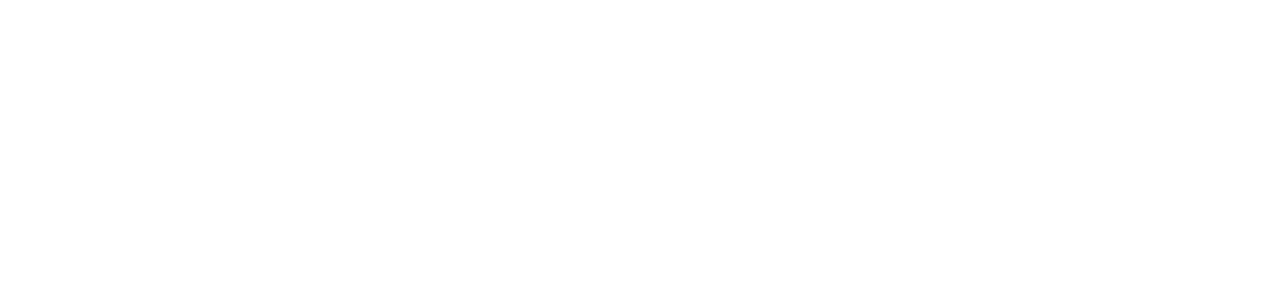
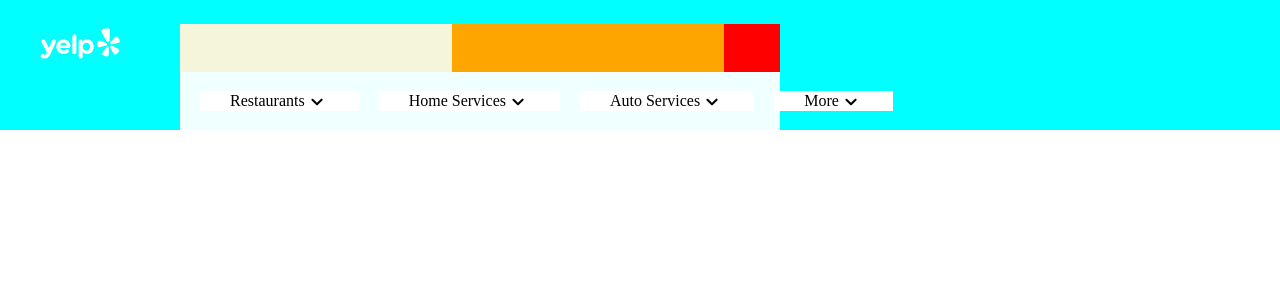
Before and after one commit to DomenJ2003/project1, a React (Vite) app: page / in a window 1280 px wide. Shown: the top 300 px of the page. Built offline with nearby package versions, Linux system fonts and the light colour scheme.

Commit message:
navbar brez btn

```diff
--- /dev/null
+++ b/src/Components/Sections/Navbar.jsx
@@ -0,0 +1,78 @@
+import { useState } from 'react'
+import './navbar.css'
+
+
+function App() {
+
+  return (
+    <div className="navbar">
+        <div className="logo">
+            <img src="./logo.svg" alt="" />
+        </div>
+        <div className="findbarlinks">
+            <div className="findbar">
+
+                    <div className="search">
+
+                    </div>
+                    <div className="city">
+
+                    </div>
+                    <div className="find">
+
+                    </div>
+
+            </div>
+            <div className="links">
+                <div className="link">
+                    <span>
+                        Restaurants
+                    </span>
+                    <span>
+                        <svg width={24} height={24} className="arrow">
+                            <path d="M12 15.25a1 1 0 01-.7-.29l-4.58-4.5A1.011 1.011 0 018.12 9L12 12.85 15.88 9a1 1 0 111.4 1.42L12.7 15a1 1 0 01-.7.25z"></path>
+                        </svg>
+                    </span>
+                </div>
+                <div className="link">
+                <span>
+                Home Services
+
+                    </span>
+                    <span>
+                        <svg width={24} height={24} className="arrow">
+                            <path d="M12 15.25a1 1 0 01-.7-.29l-4.58-4.5A1.011 1.011 0 018.12 9L12 12.85 15.88 9a1 1 0 111.4 1.42L12.7 15a1 1 0 01-.7.25z"></path>
+                        </svg>
+                    </span>
+                </div>
+                <div className="link">
+                <span>
+                        Auto Services
+                    </span>
+                    <span>
+                        <svg width={24} height={24} className="arrow">
+                            <path d="M12 15.25a1 1 0 01-.7-.29l-4.58-4.5A1.011 1.011 0 018.12 9L12 12.85 15.88 9a1 1 0 111.4 1.42L12.7 15a1 1 0 01-.7.25z"></path>
+                        </svg>
+                    </span>
+                </div>
+                <div className="link">
+                <span>
+                        More
+                    </span>
+                    <span>
+                        <svg width={24} height={24} className="arrow">
+                            <path d="M12 15.25a1 1 0 01-.7-.29l-4.58-4.5A1.011 1.011 0 018.12 9L12 12.85 15.88 9a1 1 0 111.4 1.42L12.7 15a1 1 0 01-.7.25z"></path>
+                        </svg>
+                    </span>
+                </div>
+            </div>
+        </div>
+        <div className="buttons">
+
+        </div>
+
+    </div>
+  );
+}
+
+export default App
--- /dev/null
+++ b/src/Components/Sections/navbar.css
@@ -0,0 +1,81 @@
+*{
+    margin: 0;
+    padding: 0;
+    box-sizing: border-box;
+}
+
+.navbar{
+    height: 130px;
+    background-color: aqua;
+    padding: 24px 40px 0;
+    display: flex;
+    flex-direction: row;
+}
+
+.findbarlinks{
+    margin-left: 5%;
+    width: 50%;
+    margin-bottom: 10px;
+    background-color: blue;
+}
+
+.findbar{
+    background-color: antiquewhite;
+    height: 48px;
+    display: flex;
+    flex-direction: row;
+}
+
+
+
+.find{
+    background-color: red;
+    width: 56px;
+    height: 48px;
+
+}
+
+.search{
+    width: calc(50% - 28px);
+    height: 48px;
+    background-color: beige;
+}
+
+.city{
+    width: calc(50% - 28px);
+    height: 48px;
+    background-color:orange;
+}
+
+.links{
+    height: 58px;
+    background-color: azure;
+    display: flex;
+    flex-direction: row;
+    align-items: center;
+    justify-content: start;
+}
+
+.link{
+    height: 20px;
+    background-color: white;
+    margin-left: 20px;
+    padding: 0 30px;
+    display: flex;
+    flex-direction: row;
+    align-items: center;
+}
+
+.arrow{
+    padding-top: 3px;
+}
+
+span{
+    white-space: nowrap;
+}
+
+.buttons{
+    height: 48px;
+    color: greenyellow;
+    width: 500px;
+}
--- a/src/main.jsx
+++ b/src/main.jsx
@@ -1,10 +1,10 @@
 import React from 'react'
 import ReactDOM from 'react-dom/client'
-import App from './App'
+import Navbar from './Components/Sections/Navbar'
 import './index.css'
 
 ReactDOM.createRoot(document.getElementById('root')).render(
   <React.StrictMode>
-
+    <Navbar />
   </React.StrictMode>
 )
```
Also changed, not shown: public/logo.svg (added).
